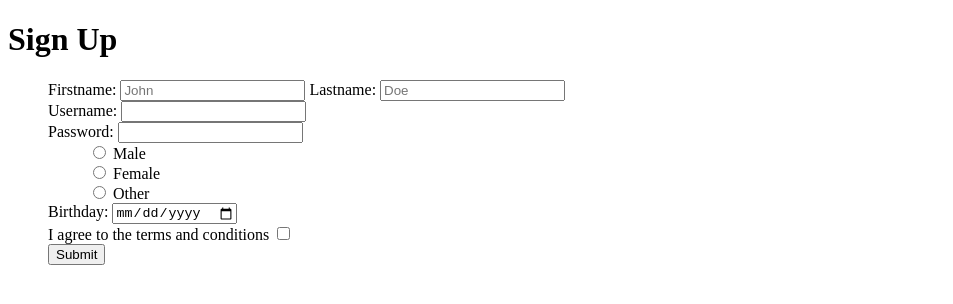
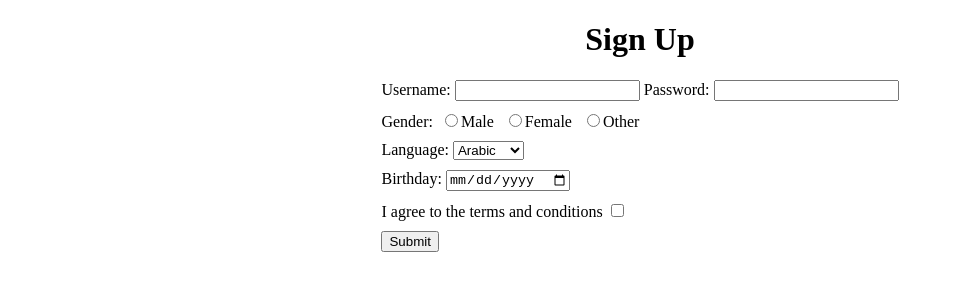
Before and after one commit to yashdesoi/My-Vanilla-JS-Notes, a plain HTML site: page 07) Form and Form Events/1) Submit Event.html in a window 1280 px wide. Shown: the whole page, without its empty margins (0-953 px from the left). Drawn offline with Linux system fonts and the light colour scheme.

Commit message:
Added dropdown in form exercide. Added styling and changed the script

```diff
--- a/07) Form and Form Events/1) Submit Event.css
+++ b/07) Form and Form Events/1) Submit Event.css
@@ -2,6 +2,25 @@
     box-sizing: border-box;
 }
 
+h1 {
+    text-align: center;
+}
+
+form {
+    width: max-content;
+    margin: auto;
+}
+
 ul {
     list-style: none;
+    padding: 0;
 }
+
+li {
+    margin: 10px 0;
+}
+
+.gender > label {
+    display: inline-block;
+    margin: 0 3px;
+}
--- a/07) Form and Form Events/1) Submit Event.html
+++ b/07) Form and Form Events/1) Submit Event.html
@@ -11,41 +11,34 @@
     <form class="signup-form">
         <ul>
             <li>
-                <label for="firstname">
-                    Firstname: <input type="text" id="firstname" name="FIRSTNAME" placeholder="John">
-                </label>
-                <label for="lastname">
-                    Lastname: <input type="text" id="lastname" name="LASTNAME" placeholder="Doe">
-                </label>
-            </li>
-            <li>
                 <label for="username">
                     Username: <input type="text" id="username" name="USERNAME" required>
                 </label>
-            </li>
-            <li>
                 <label for="password">
                     Password: <input type="password" id="password" name="PASSWORD" required>
                 </label>
             </li>
+            <li class="gender">Gender:
+                <label for="male">
+                    <input type="radio" id="male" name="GENDER" value="Male">Male
+                </label>
+                <label for="female">
+                    <input type="radio" id="female" name="GENDER" value="Female">Female
+                </label>
+                <label for="other">
+                    <input type="radio" id="other" name="GENDER" value="Other">Other
+                </label>
+            </li>
             <li>
-                <ul>
-                    <li>
-                        <label for="male">
-                            <input type="radio" id="male" name="GENDER" value="Male"> Male
-                        </label>
-                    </li>
-                    <li>
-                        <label for="female">
-                            <input type="radio" id="female" name="GENDER" value="Female"> Female
-                        </label>
-                    </li>
-                    <li>
-                        <label for="other">
-                            <input type="radio" id="other" name="GENDER" value="Other"> Other
-                        </label>
-                    </li>
-                </ul>
+                <label for="language">Language:
+                    <select name="LANGUAGE" id="language">
+                        <option value="Arabic">Arabic</option>
+                        <option value="Bengali">Bengali</option>
+                        <option value="English">English</option>
+                        <option value="Hindi">Hindi</option>
+                        <option value="Sanskrit">Sanskrit</option>
+                    </select>
+                </label>
             </li>
             <li>
                 <label for="birthday">
--- a/07) Form and Form Events/1) Submit Event.js
+++ b/07) Form and Form Events/1) Submit Event.js
@@ -15,17 +15,21 @@ form.addEventListener('submit', event => {
 
     // Or we can use the form element itself, and do HTMLFormElement.id.value or HTMLFormElement.name.value to grab the value of the HTMLInputElement, here name and id belongs to respective HTMLInputElement.
     // HTMLFormElement.id.value -->
+    console.log(form.username.value)
     console.log(form.password.value);
     console.log(form.male.value);
     console.log(form.female.value);
     console.log(form.other.value);
+    console.log(form.language.value)
     console.log(form.birthday.value);
     console.log(form.agreement.value);
     console.log('\n');
 
     // HTMLFormElement.name.value --> Best way to grab the user entered values, because it works with <input type="radio">. Each radio buttons have one common name but each one of them have unique ids, which makes it difficult to grab user input
+    console.log(form.USERNAME.value)
     console.log(form.PASSWORD.value);
     console.log(form.GENDER.value);
+    console.log(form.LANGUAGE.value);
     console.log(form.BIRTHDAY.value);
     console.log(form.terms.value);
 
```
